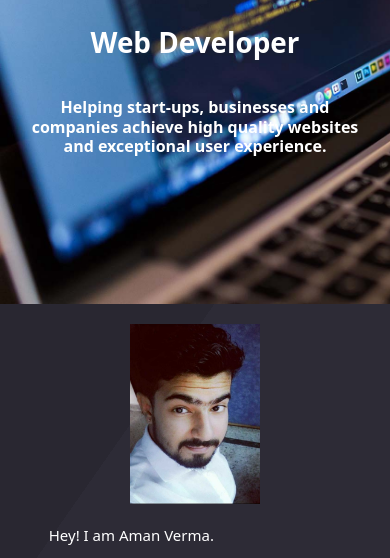
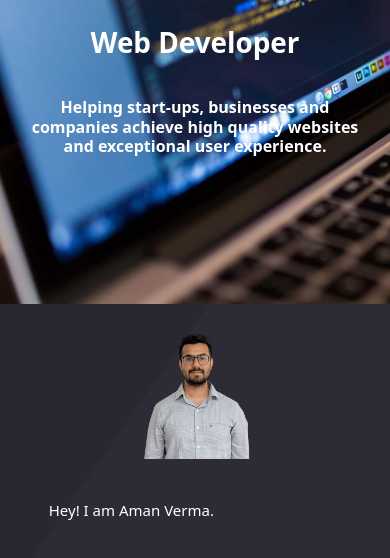
Before and after one commit to amanvr2/amanvr2.github.io, a plain HTML site: page index.html in a window 390 px wide. Shown: the part 252-810 px from the top of the page. Drawn offline with nearby package versions, Linux system fonts and the light colour scheme.

Commit message:
photo updated

```diff
--- a/index.css
+++ b/index.css
@@ -105,8 +105,13 @@
 .intro-img {
   width: 50%;
 }
+.intro-img{
+  display: flex;
+  justify-content: center;
+  align-items: center;
+}
 .intro-img > img {
-  height: 300px;
+
   width: 220px;
 }
 .intro-item > p {
@@ -453,6 +458,7 @@ body {
     width: 75%;
     text-align: justify;
     padding-bottom: 30px;
+    padding-top: 20px;
   }
 
   .intro-item > p {
@@ -460,7 +466,7 @@ body {
   }
 
   .intro-img > img {
-    height: 180px;
+
     width: 130px;
   }
 
--- a/index.html
+++ b/index.html
@@ -58,7 +58,7 @@
     <div class="intro" id="about">
       <div class="intro-list">
         <div class="intro-img">
-          <img src="images/aman.jpg" alt="as" />
+          <img src="images/aman1.png" alt="as" />
         </div>
 
         <div class="intro-item">
```
Also changed, not shown: images/aman1.png (added).
